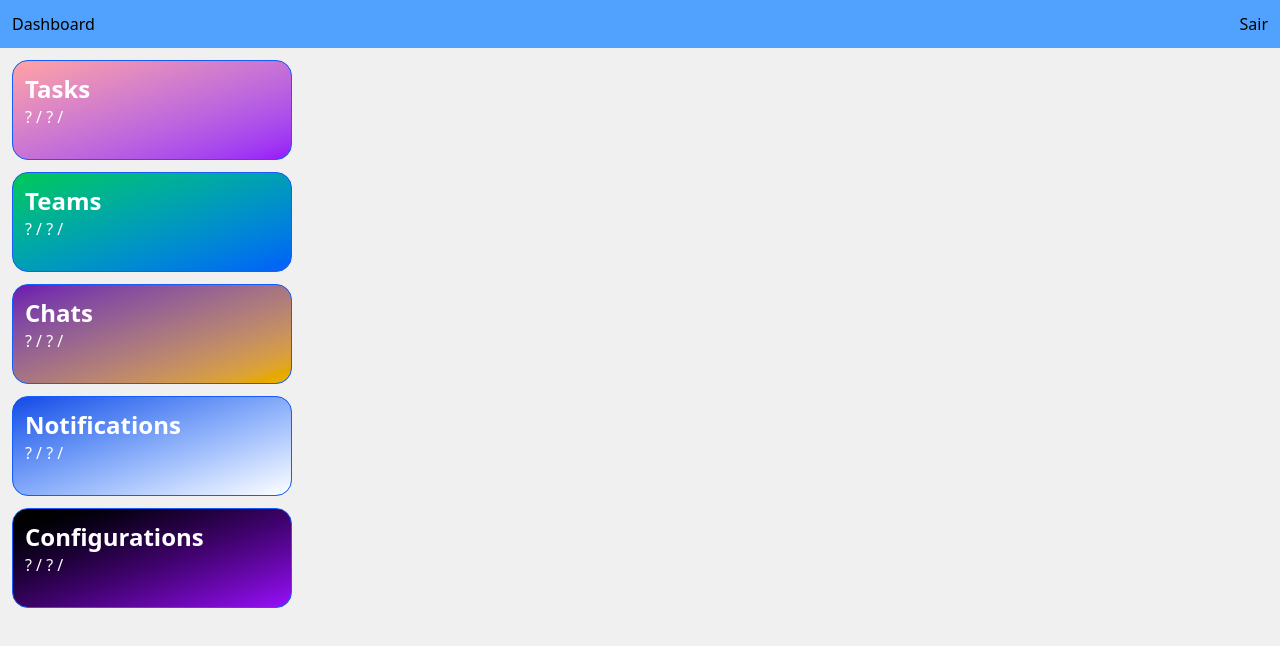
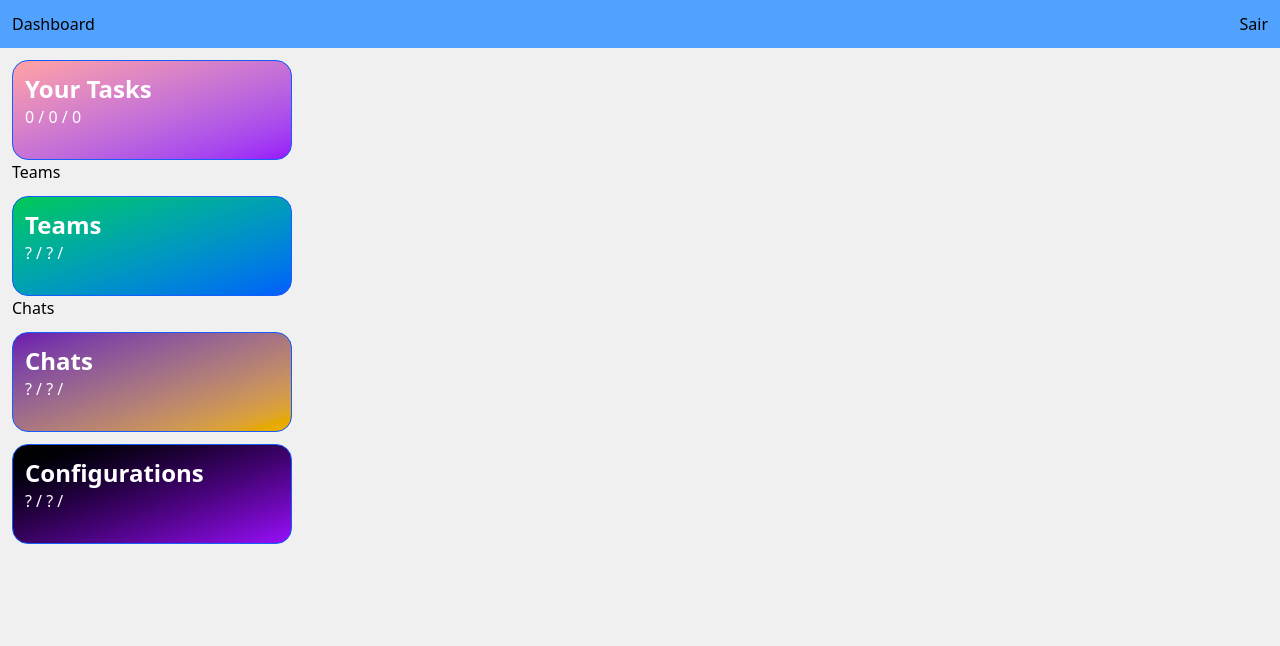
Before and after one commit to Levirroh/learning_react_node, a React (Vite) app in the folder to-do-list/: page /menu in a window 1280 px wide. Shown: the top 646 px of the page. Built offline with nearby package versions, Linux system fonts and the light colour scheme; no server answers; sample sign-in values are in the browser's storage.

Commit message:
feat: new props & useStates for different data's

```diff
--- a/to-do-list/src/Pages/DashBoard.jsx
+++ b/to-do-list/src/Pages/DashBoard.jsx
@@ -10,6 +10,9 @@ function App() {
   const [tasks, setTasks] = useState(null);
   const [teams, setTeams] = useState(null);
   const [chat, setChats] = useState(null);
+  const [toDoTasks, setToDoTasks] = useState(0);
+  const [doingTasks, setDoingTasks] = useState(0);
+  const [doneTasks, setDoneTasks] = useState(0);
 
   useEffect(() => {
     const storedUser = localStorage.getItem("user");
@@ -25,7 +28,7 @@ function App() {
     if (user) {
       getTasksData();
       getTeamsData();
-      getChatsData();
+      //getChatsData();
     }
   }, [user]);
 
@@ -42,28 +45,42 @@ function App() {
       if (data.length === 0) {
           console.log("Nenhum chat encontrado para este usuário.");
       }
+      let toDo = 0;
+      let doing = 0;
+      let done = 0;
+
+      data.forEach(task => {
+        if (task.status_task === 1) toDo++;
+        else if (task.status_task === 2) doing++;
+        else done++;
+      });
+
+      setToDoTasks(toDo);
+      setDoingTasks(doing);
+      setDoneTasks(done);
       setTasks(data);
     } catch (e) {
-        console.error("Erro ao buscar chats:", e);
+        console.error("Erro ao buscar tasks:", e);
     }
   }
-  async function getChatsData() {
-    try {
-      const response = await fetch("http://localhost:8800/GetAllChatData", {
-          method: "POST",
-          headers: { "Content-Type": "application/json" },
-          body: JSON.stringify({ id_user: user.id_user })
-      });
 
-      const data = await response.json();
-      if (data.length === 0) {
-          console.log("Nenhum chat encontrado para este usuário.");
-      }
-      setTasks(data);
-    } catch (e) {
-        console.error("Erro ao buscar chats:", e);
-    }
-  }
+  // async function getChatsData() {
+  //   try {
+  //     const response = await fetch("http://localhost:8800/GetAllChatData", {
+  //         method: "POST",
+  //         headers: { "Content-Type": "application/json" },
+  //         body: JSON.stringify({ id_user: user.id_user })
+  //     });
+
+  //     const data = await response.json();
+  //     if (data.length === 0) {
+  //         console.log("Nenhum chat encontrado para este usuário.");
+  //     }
+  //     setChats(data);
+  //   } catch (e) {
+  //       console.error("Erro ao buscar chats:", e);
+  //   }
+  // }
   async function getTeamsData() {
     try {
       const response = await fetch("http://localhost:8800/GetAllTeamsData", {
@@ -89,10 +106,15 @@ function App() {
       <Header title="Dashboard"  />
       <section className="flex flex-col w-full h-full pt-12 pl-3 pr-3">
         <div className="w-full">
-            <Card text={"Tasks"} gradientFrom={"from-red-300"} gradientTo={"to-purple-600"} to={"/tasks"}/>
-            <Card text={"Teams"} gradientFrom={"from-green-500"} gradientTo={"to-blue-600"} to={"/teams"}/>
-            <Card text={"Chats"} gradientFrom={"from-purple-800"} gradientTo={"to-yellow-500"} to={"/chats"}/>
-            <Card text={"Notifications"} gradientFrom={"from-blue-700"} gradientTo={"to-white"} to={"/notifications"}/>
+            <Card text={"Your Tasks"} gradientFrom={"from-red-300"} gradientTo={"to-purple-600"} to={"/tasks"} data1={toDoTasks} data2={doingTasks} data3={doneTasks}/>
+            <h1>Teams</h1>
+            <div className="flex">
+              <Card text={"Teams"} gradientFrom={"from-green-500"} gradientTo={"to-blue-600"} to={"/teams"}/>
+            </div>
+            <h1>Chats</h1>
+            <div className="flex">
+              <Card text={"Chats"} gradientFrom={"from-purple-800"} gradientTo={"to-yellow-500"} to={"/chats"}/>
+            </div>
             <Card text={"Configurations"} gradientFrom={"from-black"} gradientTo={"to-purple-600"} to={"/configurations"}/>
 
         </div>
```
